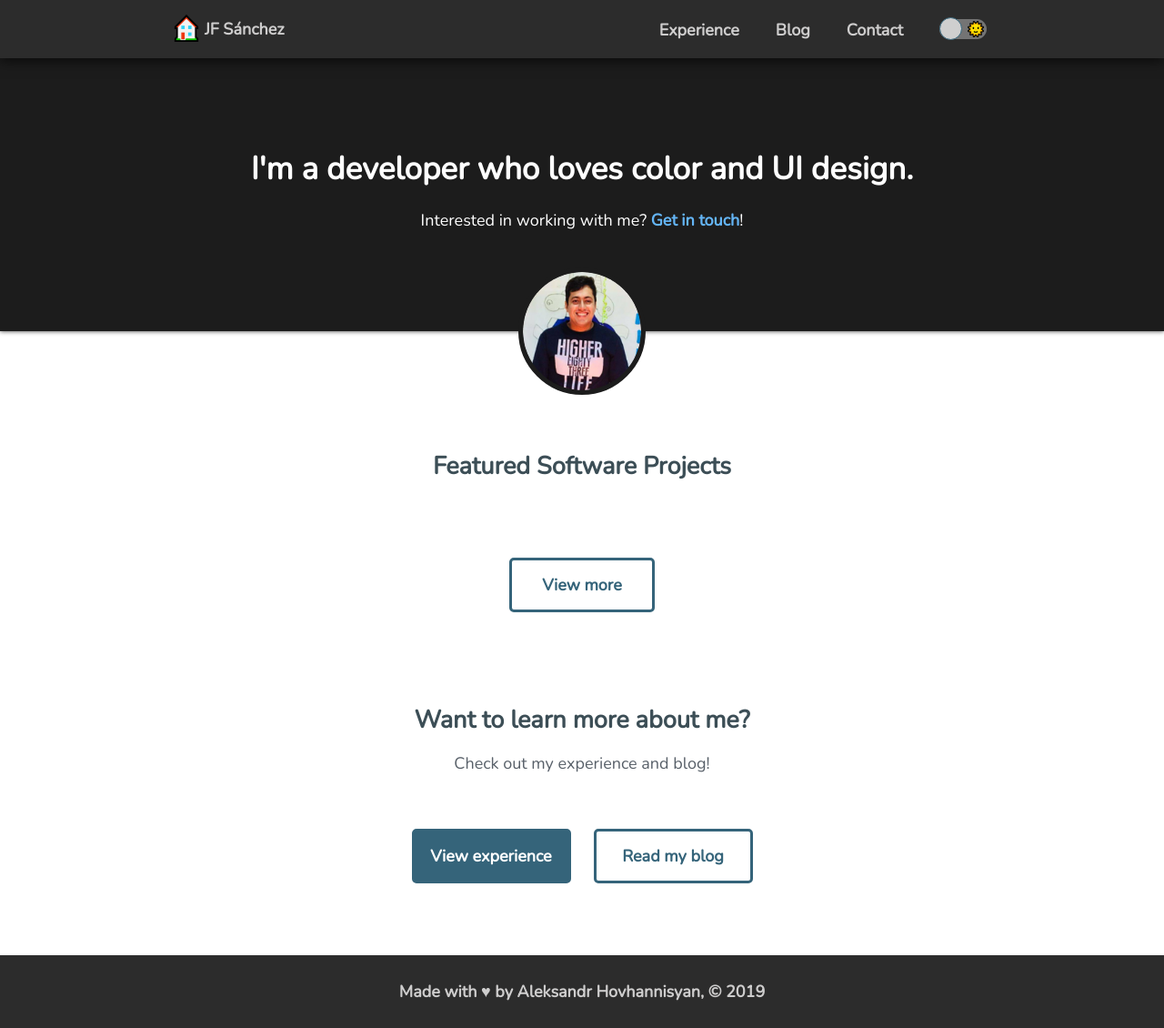
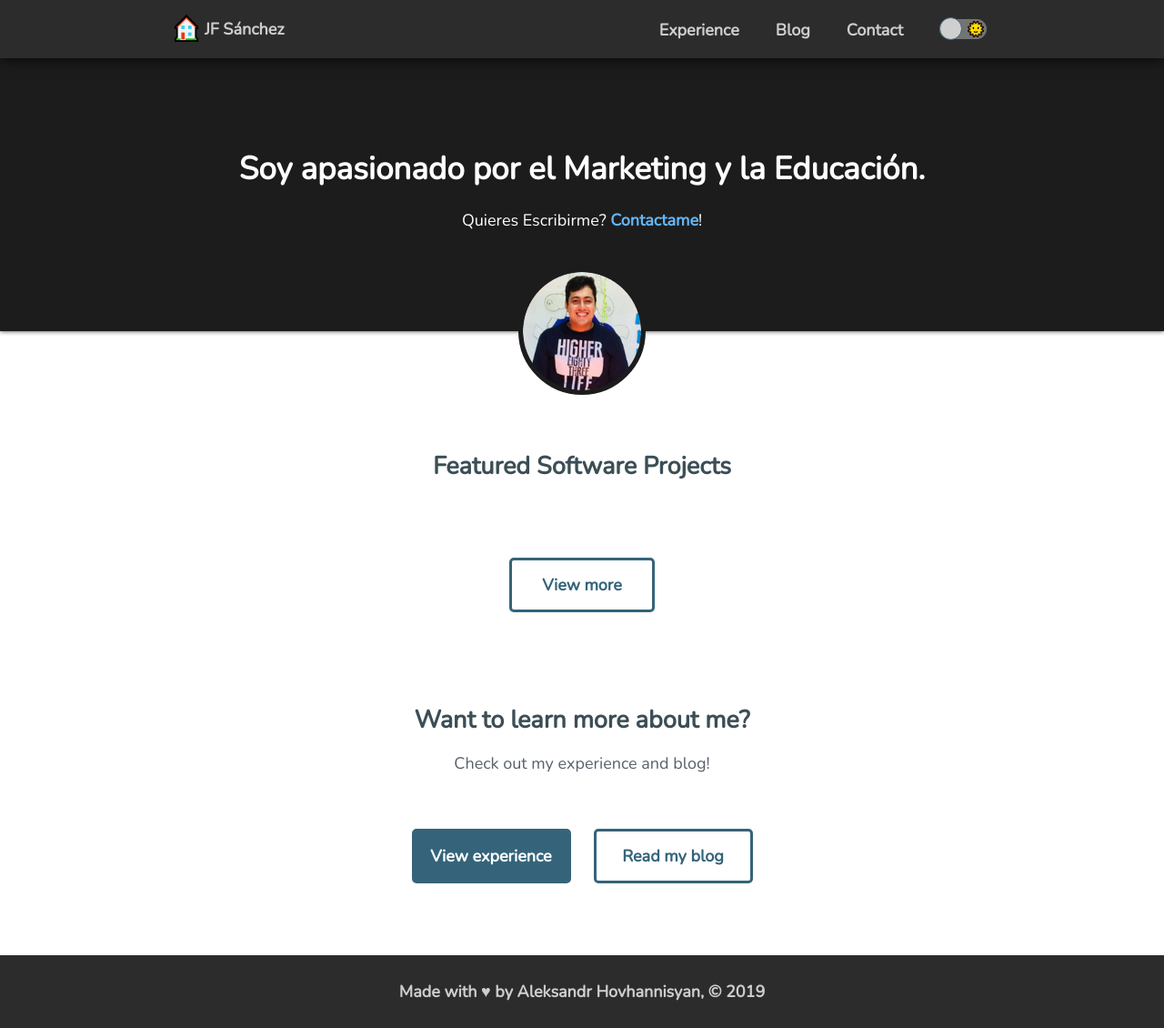
Before and after one commit to jfsanc/jfsanchez, a Jekyll site: the page built from _pages/index.md, in a window 1280 px wide and 1130 px high. Shown: the whole window at 91% size. Built offline with Jekyll 4.4.1, drawn with Linux system fonts in a browser that asks for light colours.

Commit message:
Update index.md

```diff
--- a/_pages/index.md
+++ b/_pages/index.md
@@ -6,8 +6,8 @@ customJS: ["loadPreviewRepoData"]
 
 <section id="hero-banner">
     <div id="hero-text">
-        <h1 class="title">I'm a developer who loves color and UI design.</h1>
-        <p class="subtitle">Interested in working with me? <a href="/contact">Get in touch</a>!</p>
+        <h1 class="title">Soy apasionado por el Marketing y la Educación.</h1>
+        <p class="subtitle">Quieres Escribirme? <a href="/contact">Contactame</a>!</p>
     </div>
     <img src="/assets/img/profile-photo.png" alt="My profile photo" />
 </section>
```
